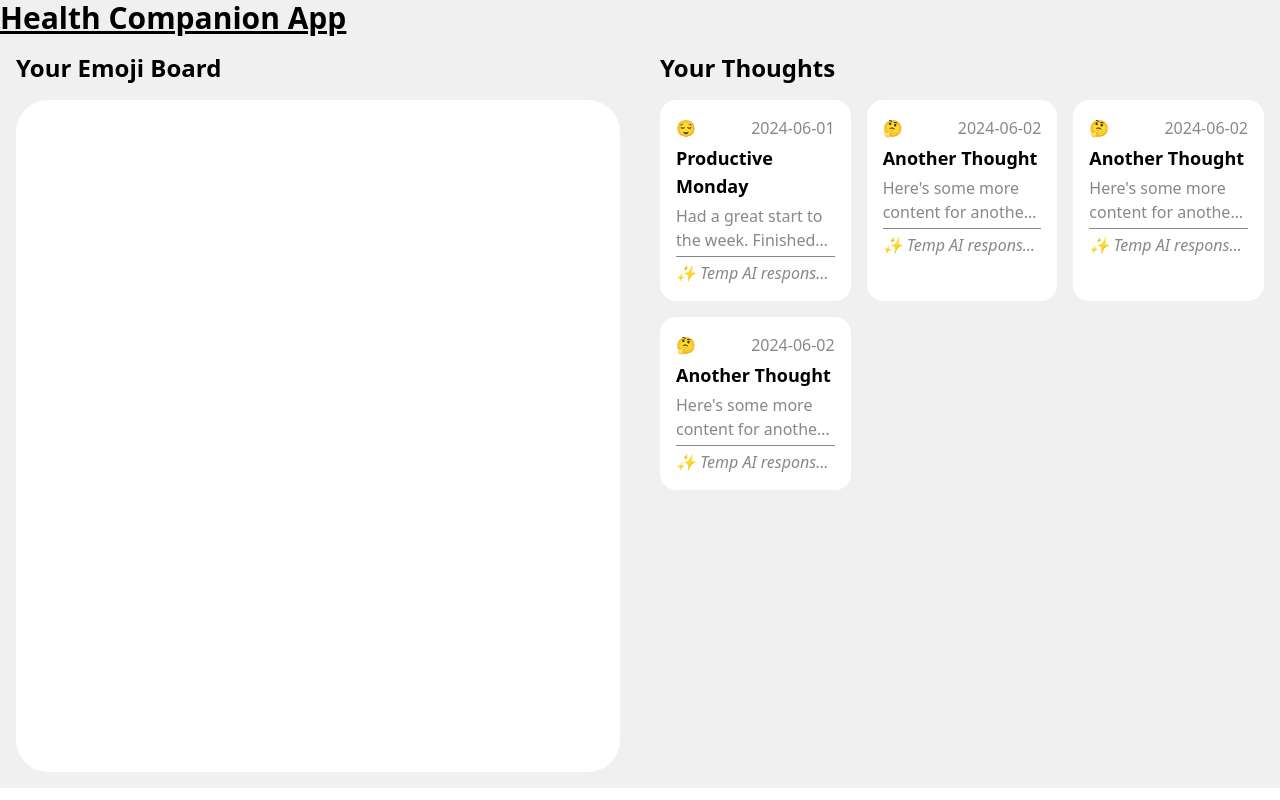
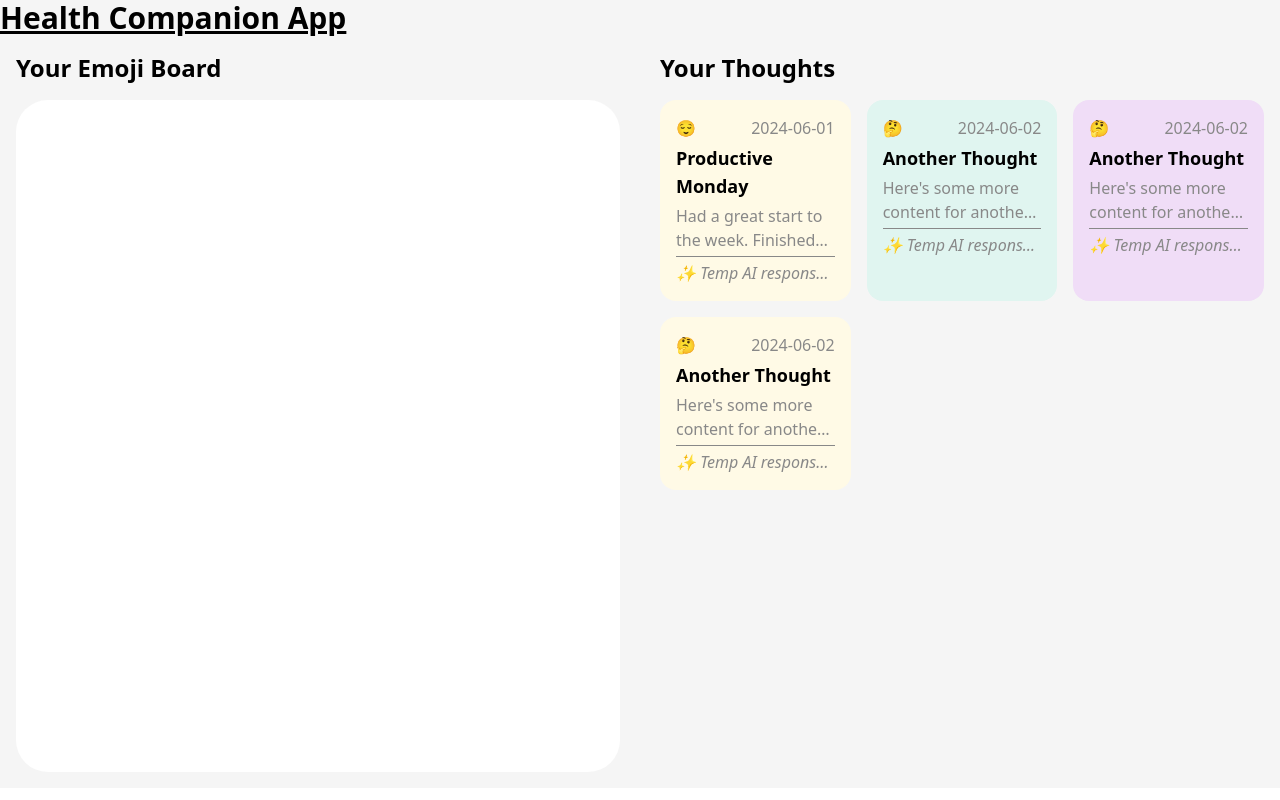
Before and after one commit to silhuang/health-companion-app, a React (Vite) app in the folder frontend/: page / in a window 1280 px wide. Built offline with nearby package versions, Linux system fonts and the light colour scheme.

Commit message:
Update card colours
- also lighten background grey colour

```diff
--- a/frontend/src/components/dashboard/Dashboard.tsx
+++ b/frontend/src/components/dashboard/Dashboard.tsx
@@ -60,6 +60,8 @@ const Dashboard = () => {
               date={thought.date}
               emoji={thought.emoji}
               response={thought.response}
+              index={index}
+              key={index}
             />
           ))}
         </div>
--- a/frontend/src/components/dashboard/ThoughtCard.tsx
+++ b/frontend/src/components/dashboard/ThoughtCard.tsx
@@ -1,17 +1,31 @@
 import type { Thought } from "../../types/thought";
 
-const ThoughtCard = (thought: Thought) => {
+interface ThoughtCardProps extends Thought {
+  index: number;
+}
+
+const ThoughtCard = ({ title, content, date, emoji, response, index }: ThoughtCardProps) => {
   return (
-    <div className="flex flex-col w-full gap-1 rounded-2xl bg-card p-4">
+    <div
+      className={`flex flex-col w-full gap-1 rounded-2xl p-4 ${
+        index % 3 === 0
+          ? "bg-card-yellow"
+          : index % 2 === 0
+            ? "bg-card-purple"
+            : "bg-card-green"
+      }`}
+    >
       <div className="flex justify-between">
-        <div>{thought.emoji}</div>
-        <div className="text-text-muted">{thought.date}</div>
+        <div>{emoji}</div>
+        <div className="text-text-muted">{date}</div>
       </div>
-      <div className="text-lg font-bold">{thought.title}</div>
+      <div className="text-lg font-bold">{title}</div>
 
-      <div className="text-text-muted line-clamp-2">{thought.content}</div>
+      <div className="text-text-muted line-clamp-2">{content}</div>
       <hr className="text-text-muted" />
-      <div className="text-text-muted italic truncate">✨ Temp AI response text {thought.content}</div>
+      <div className="text-text-muted italic truncate">
+        ✨ Temp AI response text {response || content}
+      </div>
     </div>
   );
 };
--- a/frontend/src/index.css
+++ b/frontend/src/index.css
@@ -18,7 +18,11 @@ body {
 }
 
 @theme {
-  --color-background: #f0f0f0;
+  --color-background: #f5f5f5;
+  --color-text-muted: #888;
+
   --color-card: #fff;
-  --color-text-muted: #888;
+  --color-card-yellow: #FFFAE6;
+  --color-card-purple: #F0DDF7;
+  --color-card-green: #E0F5F0;
 }
```
